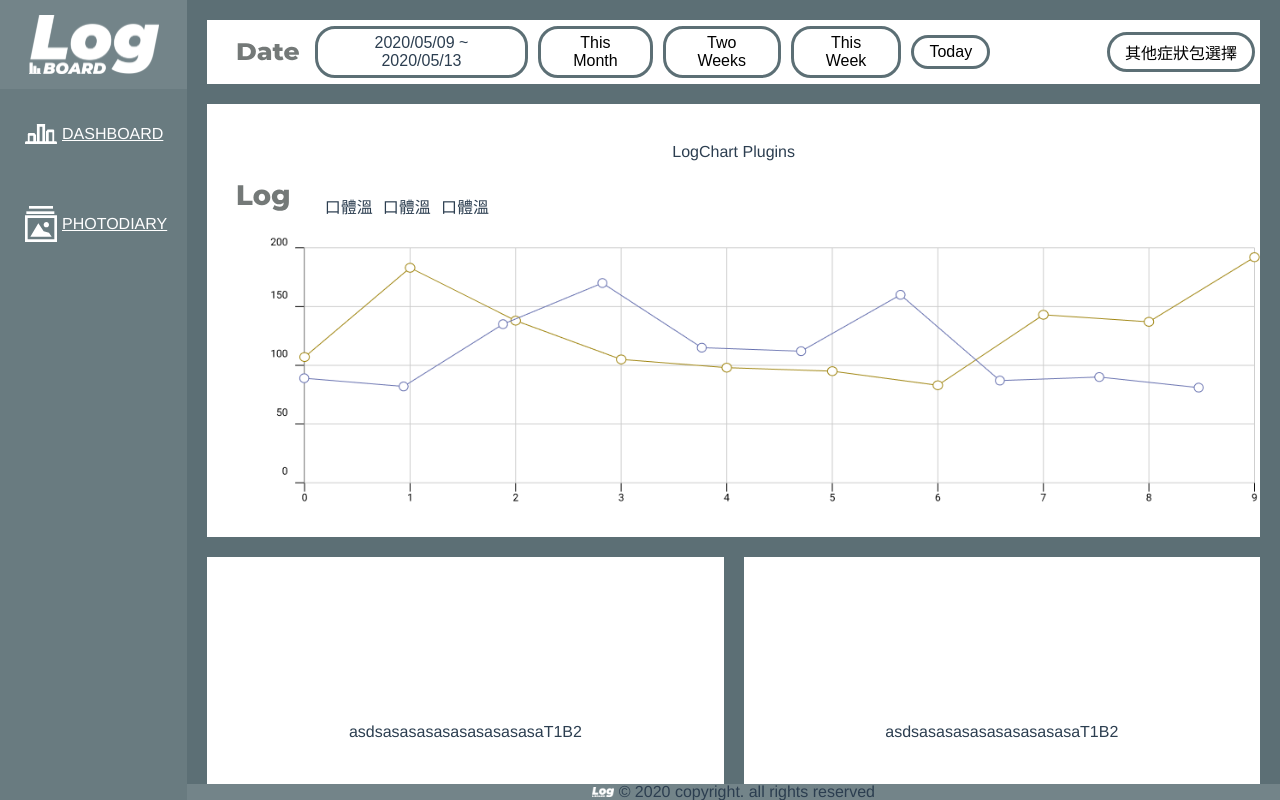
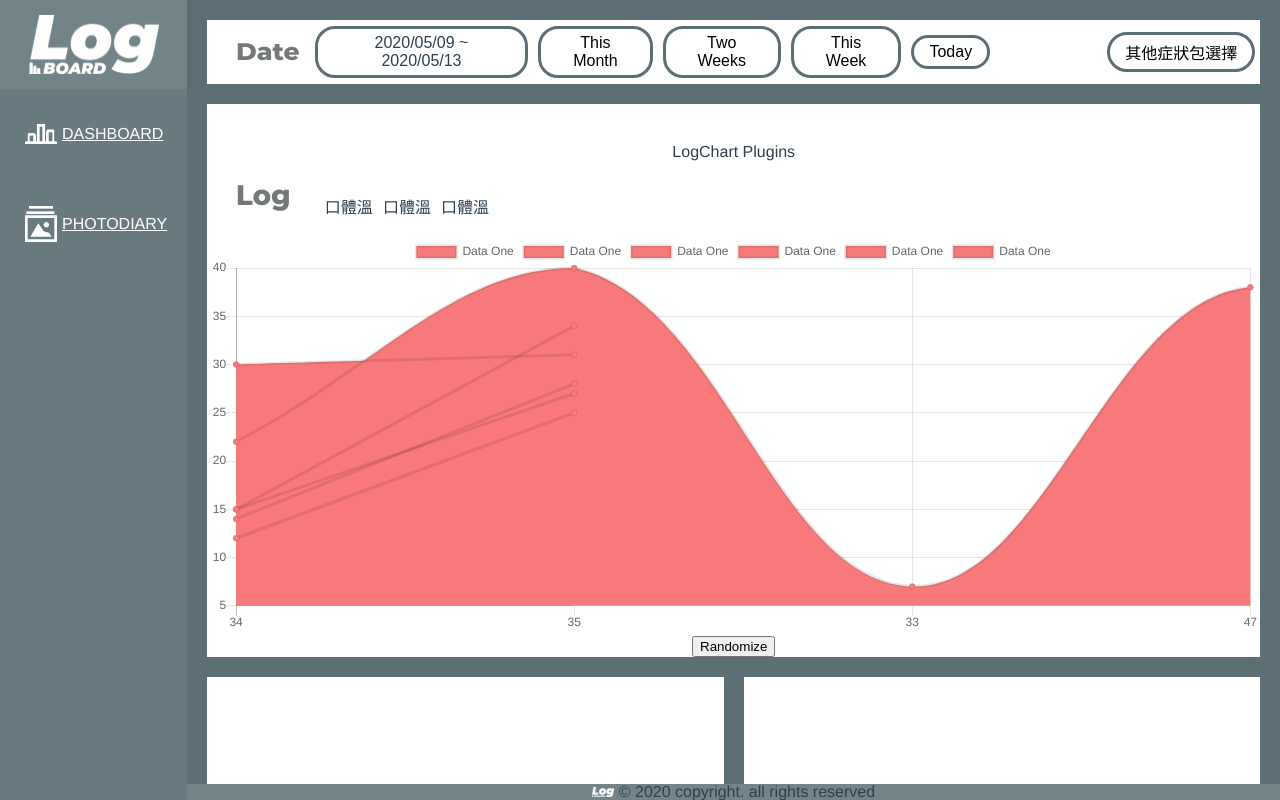
Before and after one commit to MyDataTaiwan/logboard-frontend, a Vue app: page /dashboard in a window 1280 px wide. Built offline with nearby package versions, Linux system fonts and the light colour scheme.

Commit message:
add  RWD Chart

```diff
--- a/package.json
+++ b/package.json
@@ -9,12 +9,14 @@
   },
   "dependencies": {
     "axios": "^0.19.2",
+    "chart.js": "^2.9.3",
     "core-js": "^3.6.5",
     "reset-css": "^5.0.1",
     "svgo": "^1.3.2",
     "svgo-loader": "^2.2.1",
     "vue": "^2.6.11",
     "vue-axios": "^2.1.5",
+    "vue-chartjs": "^3.5.0",
     "vue-date-fns": "^2.0.1",
     "vue-router": "^3.3.4",
     "vue-template-loader": "^1.1.0",
--- /dev/null
+++ b/src/components/LineChart.js
@@ -0,0 +1,19 @@
+import { Line, mixins } from 'vue-chartjs'
+const { reactiveProp } = mixins
+
+export default {
+  extends: Line,
+  mixins: [reactiveProp],
+  props: ['options'],
+  // data() {
+  //   return {
+  //     height: 300,
+  //     width:1500
+  //   };
+  // },
+  mounted () {
+    // this.chartData 在 mixin 创建.
+    // 如果你需要替换 options , 请创建本地的 options 对象
+    this.renderChart(this.chartData, this.options)
+  }
+}
--- /dev/null
+++ b/src/components/LogChart copy.vue
@@ -0,0 +1,248 @@
+<template>
+  <div class="hello">
+    <h3>{{ msg }}</h3>
+
+    <div id="ChartSelectBar" class="SelectBar">
+      <img class="SelectBarTitle" alt="bar" src="../assets/icon/Log.svg" width="5%" />
+      <div class="SelectItmes">
+        <h3>口體溫</h3>
+      </div>
+      <div class="SelectItmes">
+        <h3>口體溫</h3>
+      </div>
+      <div class="SelectItmes">
+        <h3>口體溫</h3>
+      </div>
+    </div>
+    <!-- <img alt="LogBoard logo" src="../assets/chart.png" width="100%"     :width="1000"
+    :height="200"style="  padding-right: 10%;" />-->
+    <div class="Chart">
+      <line-chart :chart-data="datacollection" :options="datacollection.options" :chart-options="chartOptions" :styles="myStyles"></line-chart>
+      <button @click="fillData()">Randomize</button>
+    </div>
+  </div>
+</template>
+
+<script>
+import LineChart from "./LineChart.js";
+
+
+
+
+
+
+
+
+
+export default {
+  name: "LogChart",
+  props: {
+    msg: String
+  },
+    // props: ['dataCollection'],
+
+  components: {
+    LineChart
+  },
+  data() {
+    return {
+      // myStyles: {
+      //   height: '300px',
+      //   width: '100%',
+      //   position: 'relative',
+      // },
+      options: {
+        scales: {
+          yAxes: [
+            {
+              ticks: {
+                beginAtZero: true
+              }
+            }
+          ]
+        },
+        responsive: true,
+        maintainAspectRatio: false
+      },
+      datacollection: null,
+      responsive: true,
+      chartOptions: {
+        scales: {
+          yAxes: [{
+            ticks: {
+              beginAtZero: true,
+            },
+            gridLines: {
+              display: true,
+            },
+          }],
+          xAxes: [{
+            ticks: {
+              beginAtZero: true,
+            },
+            gridLines: {
+              display: false,
+            },
+          }],
+        },
+        legend: {
+          display: true,
+        },
+        tooltips: {
+          enabled: true,
+          mode: 'single',
+          callbacks: {
+            label(tooltipItems, data) {
+              const { datasetIndex, index } = tooltipItems;
+              const value = data.datasets[datasetIndex].data[index];
+              if (parseInt(value, 10) > 999) {
+                return ` ${value.toString().replace(/\B(?=(\d{3})+(?!\d))/g, ',')}`;
+              }
+              return ` ${value}`;
+            },
+          },
+        },
+        responsive: true,
+        maintainAspectRatio: false,
+        height: 300,
+                width: '100%',
+
+        // height: 300,
+        // responsive: true,
+        // // maintainAspectRatio: false
+        // maintainAspectRatio: false,
+        // height: 300,
+      },
+
+       myStyles: {
+        height: '300px',
+        width: '100%',
+        position: 'relative',
+      },
+
+
+
+
+
+    };
+  },
+  mounted() {
+    this.fillData();
+    // this.renderChart(
+    //   {
+    //     labels: [
+    //       "January",
+    //       "February",
+    //       "March",
+    //       "April",
+    //       "May",
+    //       "June",
+    //       "July"
+    //     ],
+    //     datasets: [
+    //       {
+    //         label: "Data One",
+    //         backgroundColor: "#FC2525",
+    //         data: [40, 39, 10, 40, 39, 80, 40]
+    //       },
+    //       {
+    //         label: "Data Two",
+    //         backgroundColor: "#05CBE1",
+    //         data: [60, 55, 32, 10, 2, 12, 53]
+    //       }
+    //     ]
+    //   },
+    //   { responsive: true, maintainAspectRatio: false }
+    // );
+  },
+  methods: {
+    fillData() {
+      this.datacollection = {
+        labels: [this.getRandomInt(), this.getRandomInt(), this.getRandomInt(), this.getRandomInt()],
+        datasets: [
+          {
+            label: "Data One",
+            backgroundColor: "#f87979",
+            data: [this.getRandomInt(), this.getRandomInt()]
+          },
+          {
+            label: "Data One",
+            backgroundColor: "#f87979",
+            data: [this.getRandomInt(), this.getRandomInt()]
+          },
+          {
+            label: "Data One",
+            backgroundColor: "#f87979",
+            data: [this.getRandomInt(), this.getRandomInt()]
+          },
+          {
+            label: "Data One",
+            backgroundColor: "#f87979",
+            data: [this.getRandomInt(), this.getRandomInt()]
+          },
+          {
+            label: "Data One",
+            backgroundColor: "#f87979",
+            data: [this.getRandomInt(), this.getRandomInt()]
+          },
+          {
+            label: "Data One",
+            backgroundColor: "#f87979",
+            data: [this.getRandomInt(), this.getRandomInt(),this.getRandomInt(), this.getRandomInt(),this.getRandomInt(), this.getRandomInt()]
+          }
+        ]
+      };
+    },
+    getRandomInt() {
+      return Math.floor(Math.random() * (50 - 5 + 1)) + 5;
+    }
+  },
+  computed: {
+    // myStyles() {
+    //   return {
+    //     responsive: true,
+    //     // height: `${this.height}px`,
+    //     width: `${this.width}px`,
+    //     position: "relative"
+    //   };
+    // }
+  }
+};
+</script>
+
+<!-- Add "scoped" attribute to limit CSS to this component only -->
+<style scoped>
+.Chart {
+  width: "100%";
+}
+.SelectBarTitle {
+  margin: 10px 30px 10px 30px;
+}
+.SelectBar {
+  display: flex;
+  flex: 1;
+  flex-direction: row;
+  -webkit-align-items: center;
+  align-items: center;
+  justify-content: flex-start;
+}
+.SelectItmes {
+  /* flex: 1 1 5%; */
+  /* width: 5%; */
+  margin: 0px 5px 20px 5px;
+}
+h3 {
+  margin: 40px 0 0;
+}
+ul {
+  list-style-type: none;
+  padding: 0;
+}
+li {
+  display: inline-block;
+  margin: 0 10px;
+}
+a {
+  color: #42b983;
+}
+</style>
--- a/src/components/LogChart.vue
+++ b/src/components/LogChart.vue
@@ -1,36 +1,142 @@
 <template>
-  <div class="hello">
+  <div id="ChartView">
     <h3>{{ msg }}</h3>
-
     <div id="ChartSelectBar" class="SelectBar">
       <img class="SelectBarTitle" alt="bar" src="../assets/icon/Log.svg" width="5%" />
       <div class="SelectItmes">
         <h3>口體溫</h3>
       </div>
-       <div class="SelectItmes">
+      <div class="SelectItmes">
         <h3>口體溫</h3>
       </div>
-       <div class="SelectItmes">
+      <div class="SelectItmes">
         <h3>口體溫</h3>
       </div>
     </div>
-    <img alt="LogBoard logo" src="../assets/chart.png" width="100%" style="  padding-right: 10%;" />
+    <!-- <img alt="LogBoard logo" src="../assets/chart.png" width="100%"     :width="1000"
+    :height="200"style="  padding-right: 10%;" />-->
+    <div id="Chart">
+      <line-chart
+        :chart-data="datacollection"
+        :options="{responsive: true, maintainAspectRatio: false}"
+      ></line-chart>
+      <button @click="fillData()">Randomize</button>
+    </div>
   </div>
 </template>
 
 <script>
+import LineChart from "./LineChart.js";
+
 export default {
   name: "LogChart",
   props: {
     msg: String
+  },
+  // props: ['dataCollection'],
+
+  components: {
+    LineChart
+  },
+  data() {
+    return {
+      options: {
+        responsive: true,
+        maintainAspectRatio: false
+      },
+      datacollection: null,
+      responsive: true
+      // myStyles: {
+      //   height: "300px",
+      //   width: "100%",
+      //   position: "relative"
+      // }
+    };
+  },
+  mounted() {
+    this.fillData();
+  },
+  methods: {
+    fillData() {
+      (this.datacollection = {
+        labels: [
+          this.getRandomInt(),
+          this.getRandomInt(),
+          this.getRandomInt(),
+          this.getRandomInt()
+        ],
+        datasets: [
+          {
+            label: "Data One",
+            backgroundColor: "#f87979",
+            data: [this.getRandomInt(), this.getRandomInt()]
+          },
+          {
+            label: "Data One",
+            backgroundColor: "#f87979",
+            data: [this.getRandomInt(), this.getRandomInt()]
+          },
+          {
+            label: "Data One",
+            backgroundColor: "#f87979",
+            data: [this.getRandomInt(), this.getRandomInt()]
+          },
+          {
+            label: "Data One",
+            backgroundColor: "#f87979",
+            data: [this.getRandomInt(), this.getRandomInt()]
+          },
+          {
+            label: "Data One",
+            backgroundColor: "#f87979",
+            data: [this.getRandomInt(), this.getRandomInt()]
+          },
+          {
+            label: "Data One",
+            backgroundColor: "#f87979",
+            data: [
+              this.getRandomInt(),
+              this.getRandomInt(),
+              this.getRandomInt(),
+              this.getRandomInt(),
+              this.getRandomInt(),
+              this.getRandomInt()
+            ]
+          }
+        ]
+      }),
+        { responsive: true, maintainAspectRatio: false };
+    },
+    getRandomInt() {
+      return Math.floor(Math.random() * (50 - 5 + 1)) + 5;
+    }
+  },
+  computed: {
+    // myStyles() {
+    //   return {
+    //     responsive: true,
+    //     // height: `${this.height}px`,
+    //     width: `${this.width}px`,
+    //     position: "relative"
+    //   };
+    // }
   }
 };
 </script>
 
 <!-- Add "scoped" attribute to limit CSS to this component only -->
 <style scoped>
+#ChartView {
+  flex: 1;
+  /* width: "100"; */
+  background: "#000";
+}
+#Chart {
+  width: "100%";
+  background: "#f87979";
+}
 .SelectBarTitle {
-  margin: 10px 30px 10px 30px ;
+  margin: 10px 30px 10px 30px;
 }
 .SelectBar {
   display: flex;
@@ -43,8 +149,7 @@ export default {
 .SelectItmes {
   /* flex: 1 1 5%; */
   /* width: 5%; */
-    margin: 0px 5px 20px 5px ;
-
+  margin: 0px 5px 20px 5px;
 }
 h3 {
   margin: 40px 0 0;
```
